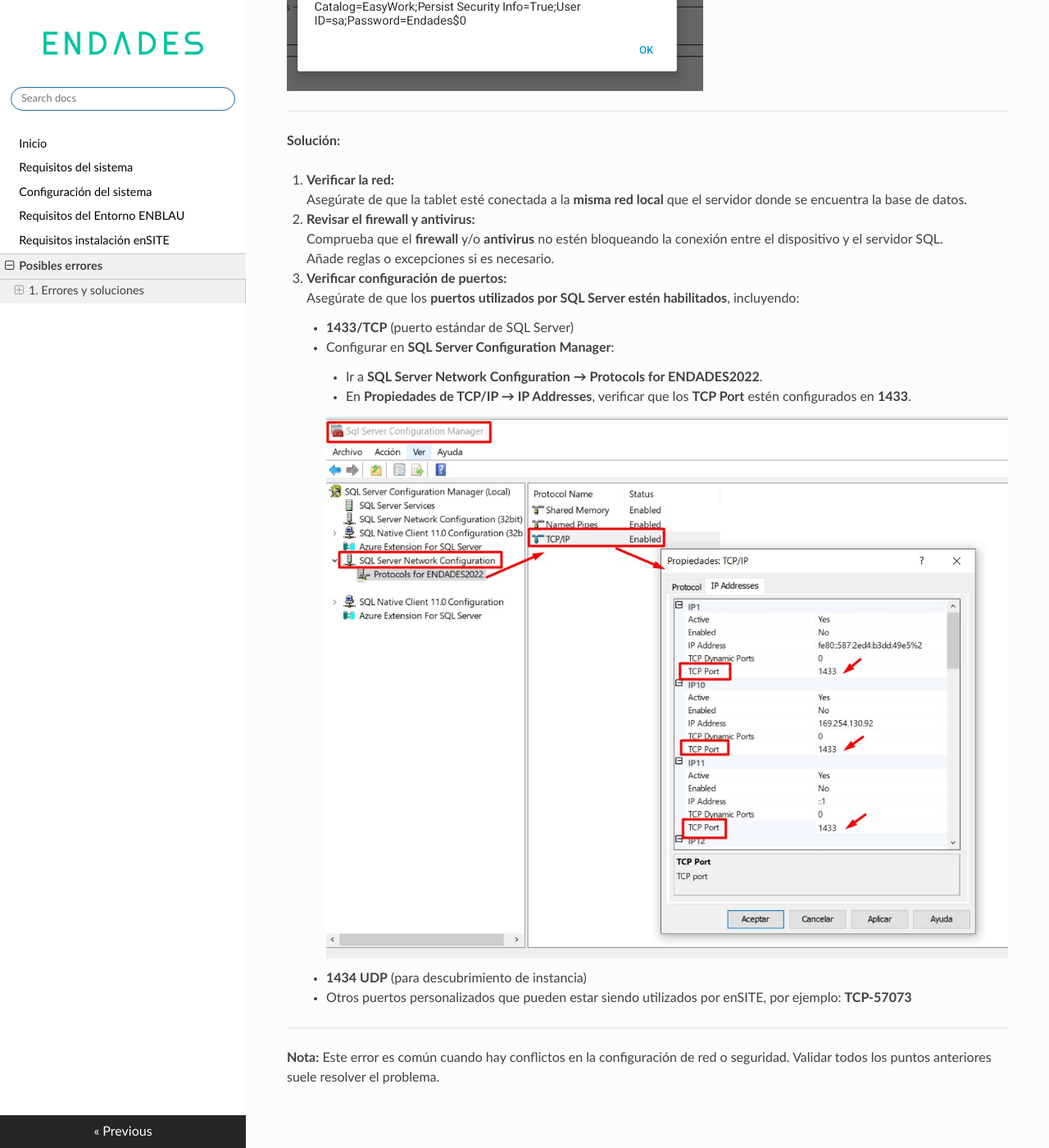
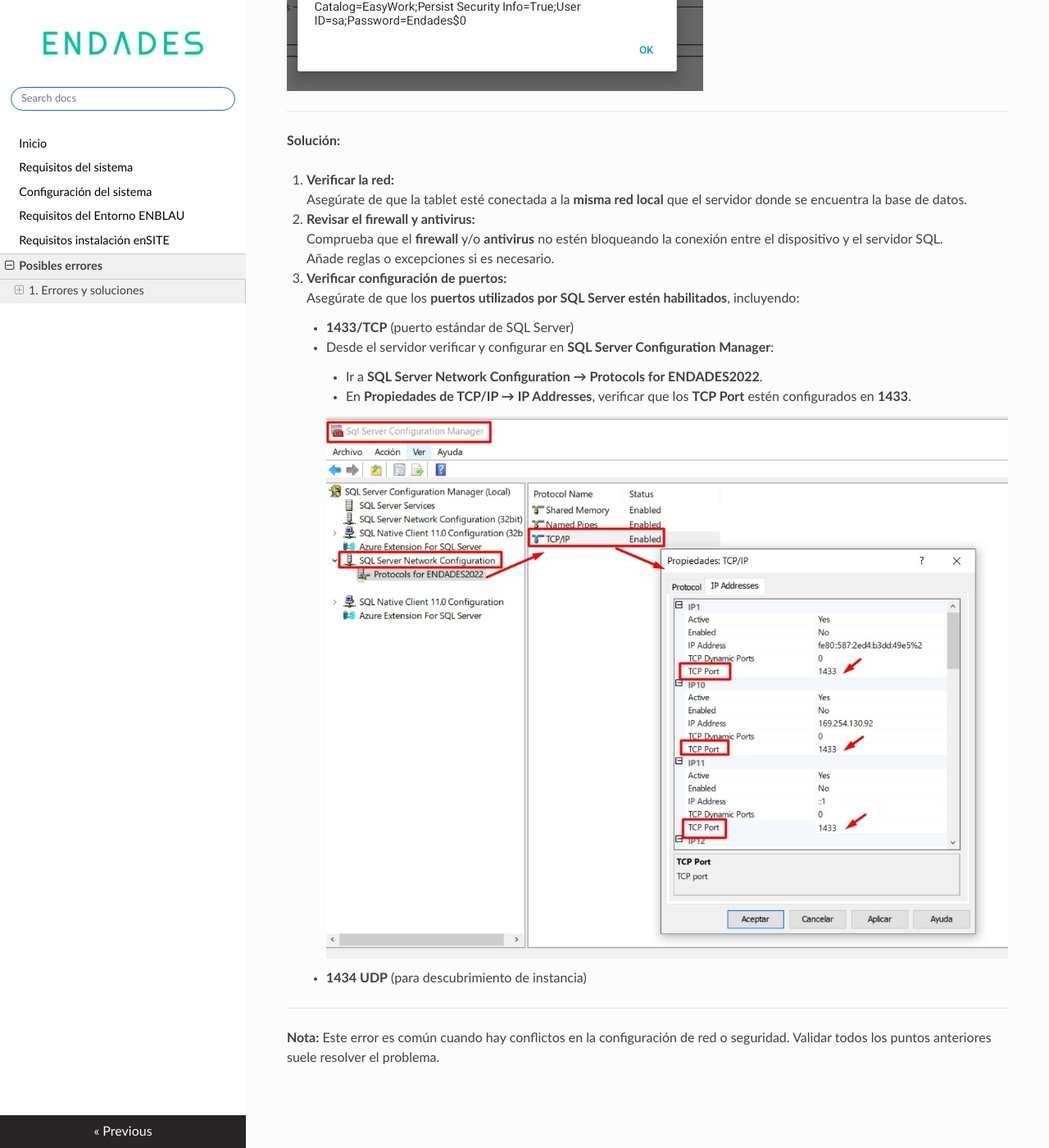
Before and after one commit to endades/Setup-installation, an MkDocs documentation site: the page built from docs/Posibles_Errores.md, in a window 1280 px wide and 1400 px high, scrolled down 4982 px. Shown: the whole window at 82% size. Built offline with MkDocs 1.6.1, drawn with Linux system fonts in a browser that asks for light colours; nearby versions of some CDN libraries.

Commit message:
Updated info Posibles errores enSITE

```diff
--- a/docs/Posibles_Errores.md
+++ b/docs/Posibles_Errores.md
@@ -86,14 +86,14 @@
   3. **Verificar configuración de puertos:**
     Asegúrate de que los **puertos utilizados por SQL Server estén habilitados**, incluyendo:
     - **1433/TCP** (puerto estándar de SQL Server)
-      - Configurar en **SQL Server Configuration Manager**:
+      - Desde el servidor verificar y configurar en **SQL Server Configuration Manager**:
         - Ir a **SQL Server Network Configuration → Protocols for ENDADES2022**.
         - En **Propiedades de TCP/IP → IP Addresses**, verificar que los **TCP Port** estén configurados en **1433**.
 
           ![Error enSITE](images/Erros/error_ensite3.jpg)
 
       - **1434 UDP** (para descubrimiento de instancia)
-      - Otros puertos personalizados que pueden estar siendo utilizados por enSITE, por ejemplo: **TCP-57073**
+      <!-- - Otros puertos personalizados que pueden estar siendo utilizados por enSITE, por ejemplo: **TCP-57073** -->
 
 ---
 
```
